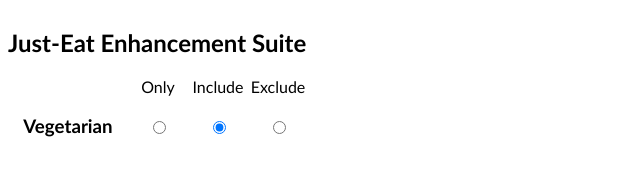
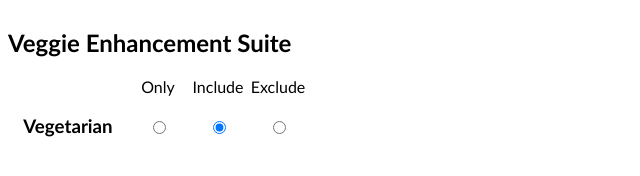
Before and after one commit to mrwilson/veggie-enhancement-suite, a website built with webpack: page popup.html in a window 1280 px wide. Shown: the whole page, without its empty margins (0-640 px from the left). Built offline with nearby package versions, Linux system fonts and the light colour scheme; some packages are replaced by stand-ins of ours.

Commit message:
feat(rename): Rebrand as veggie-enhancement-suite
* Just-Eat is but one possible implementation

```diff
--- a/package.json
+++ b/package.json
@@ -1,7 +1,7 @@
 {
-  "name": "justeat-enhancement-suite",
+  "name": "veggie-enhancement-suite",
   "version": "1.0.0",
-  "description": "Improved browsing experience for just-eat",
+  "description": "Improved browsing experience for vegetarians / vegans",
   "scripts": {
     "compile": "babel --presets es2015 -d lib/ src/",
     "clean": "rm -rf lib/ dist/",
--- a/popup.html
+++ b/popup.html
@@ -1,7 +1,7 @@
 <!DOCTYPE html>
 <html>
 <head>
-    <title>Just-Eat Enhancement Suite</title>
+    <title>Veggie Enhancement Suite</title>
     <style type="text/css">
         .with-grid {
             display: grid;
@@ -46,7 +46,7 @@
 </head>
 <body class="with-grid">
     <header class="full-width">
-        <h2>Just-Eat Enhancement Suite</h2>
+        <h2>Veggie Enhancement Suite</h2>
     </header>
     <div class="table-header with-grid full-width">
         <span></span>
```
Also changed, not shown: manifest.json, 1 other file.
